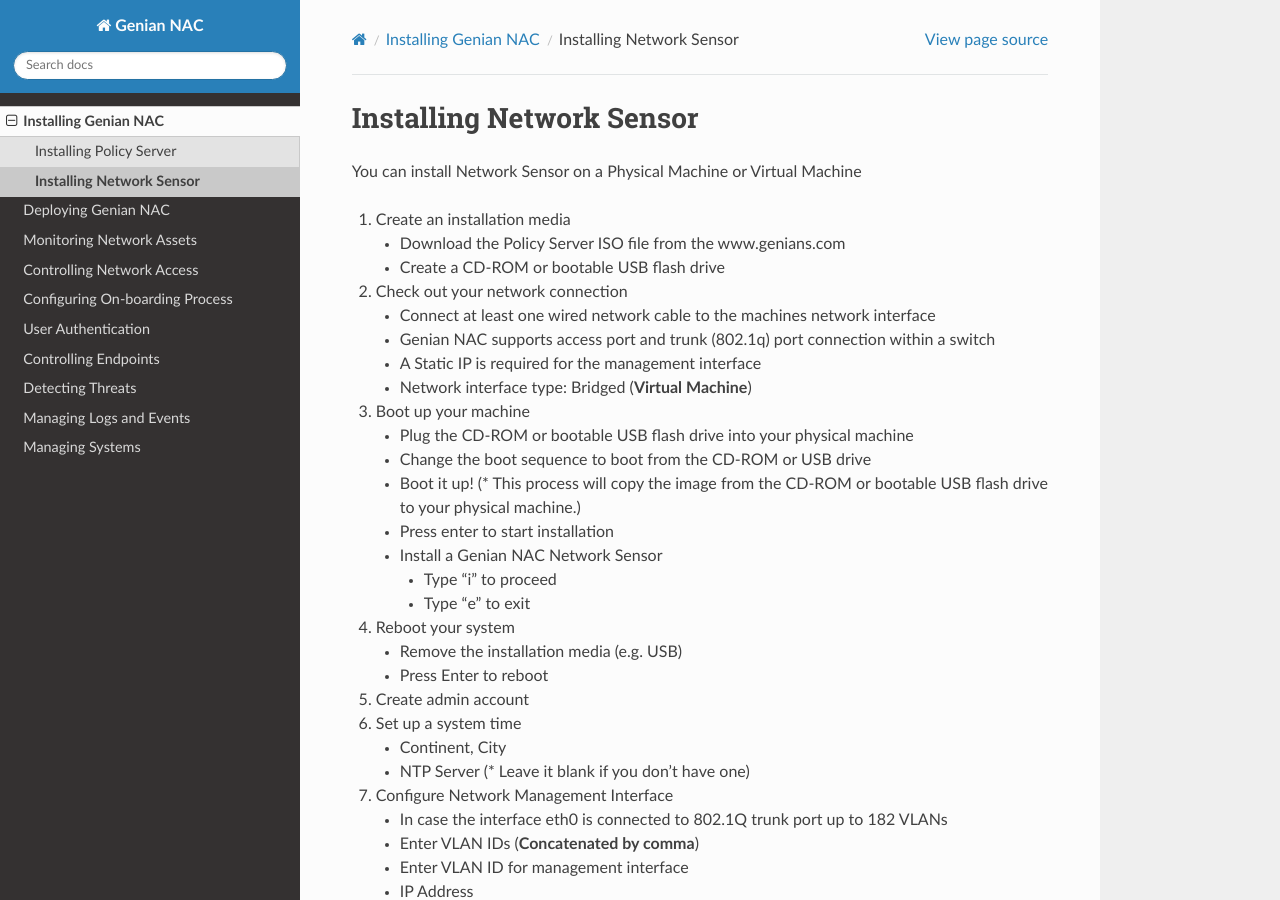
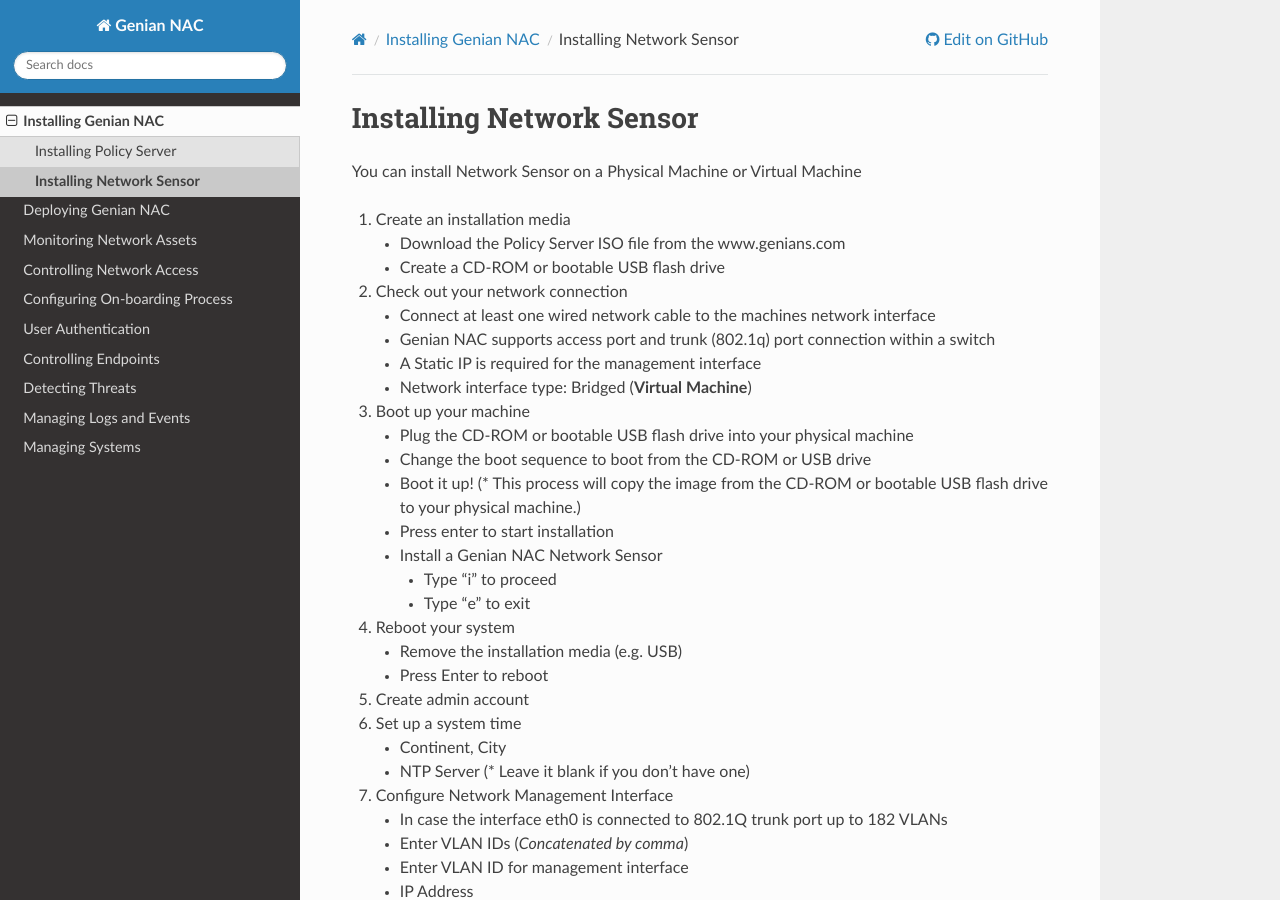
Before and after one commit to yongtaek-lim/genian-nac-admin-guide, a Sphinx documentation site: the page built from source/install/network-sensor.rst, in a window 1280 px wide and 900 px high. Built offline with Sphinx 7.4.7 and the Read the Docs theme 2.0.0, drawn with Linux system fonts in a browser that asks for light colours.

Commit message:
GA-1048 genians.com docs 페이지 개선 - Edit on GitHub 설정

```diff
--- a/source/conf.py
+++ b/source/conf.py
@@ -165,3 +165,10 @@
      author, 'GenianNAC', 'One line description of project.',
      'Miscellaneous'),
 ]
+
+html_context = {
+    "display_github": True, # Integrate GitHub
+    "github_repo": "genians/genian-nac-admin-guide", # Repo name
+    "github_version": "master", # Version
+    "conf_py_path": "/source/", # Path in the checkout to the docs root
+}
--- a/source/install/network-sensor.rst
+++ b/source/install/network-sensor.rst
@@ -41,12 +41,12 @@
 #. Configure Network Management Interface
 
    - In case the interface eth0 is connected to 802.1Q trunk port  up to 182 VLANs
-   - Enter VLAN IDs (**Concatenated by comma**)
+   - Enter VLAN IDs (*Concatenated by comma*)
    - Enter VLAN ID for management interface
    - IP Address
    - Netmask
    - Default Gateway
-   - DNS IP addresses (**concatenated by comma**)
+   - DNS IP addresses (*concatenated by comma*)
 
 #. Verify all information
 
@@ -59,7 +59,7 @@
    - IP address
    - Netmask
    - Default Gateway
-   - DNS IP addresses (**concatenated by comma**)
+   - DNS IP addresses (*concatenated by comma*)
 
 #. Verify all information
 
```
